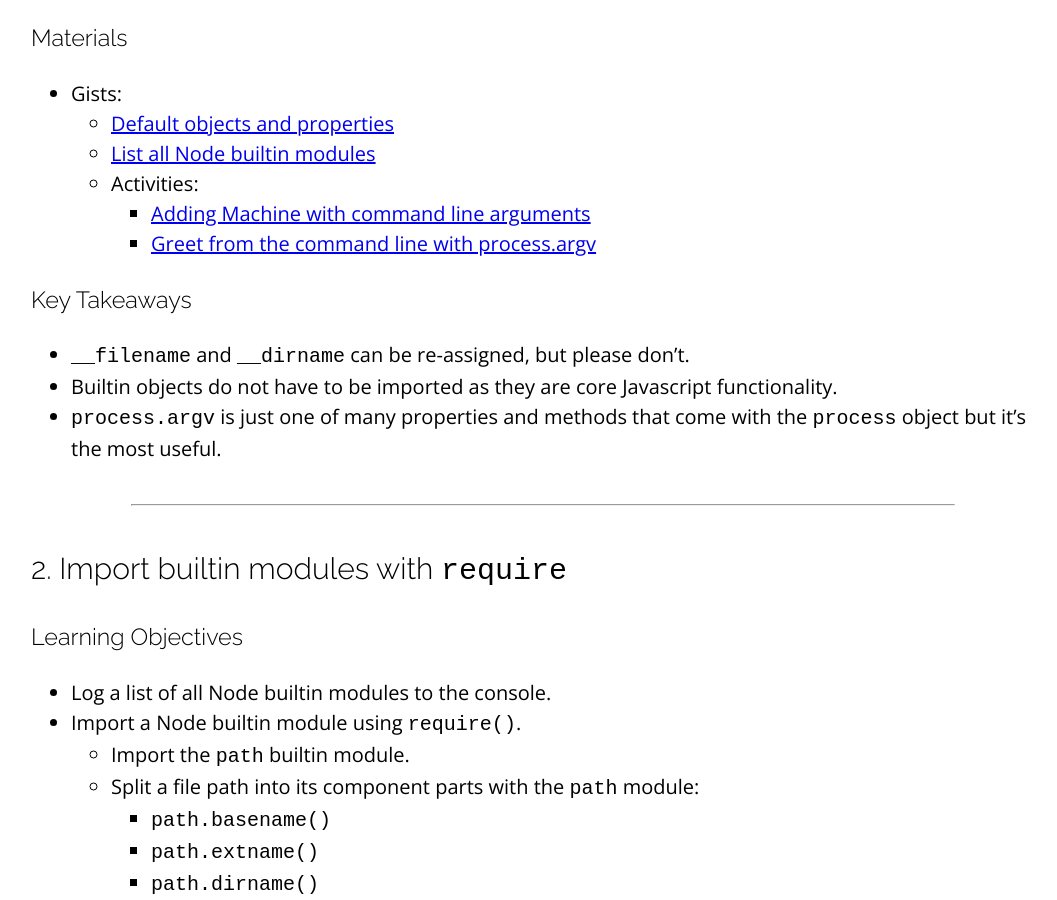
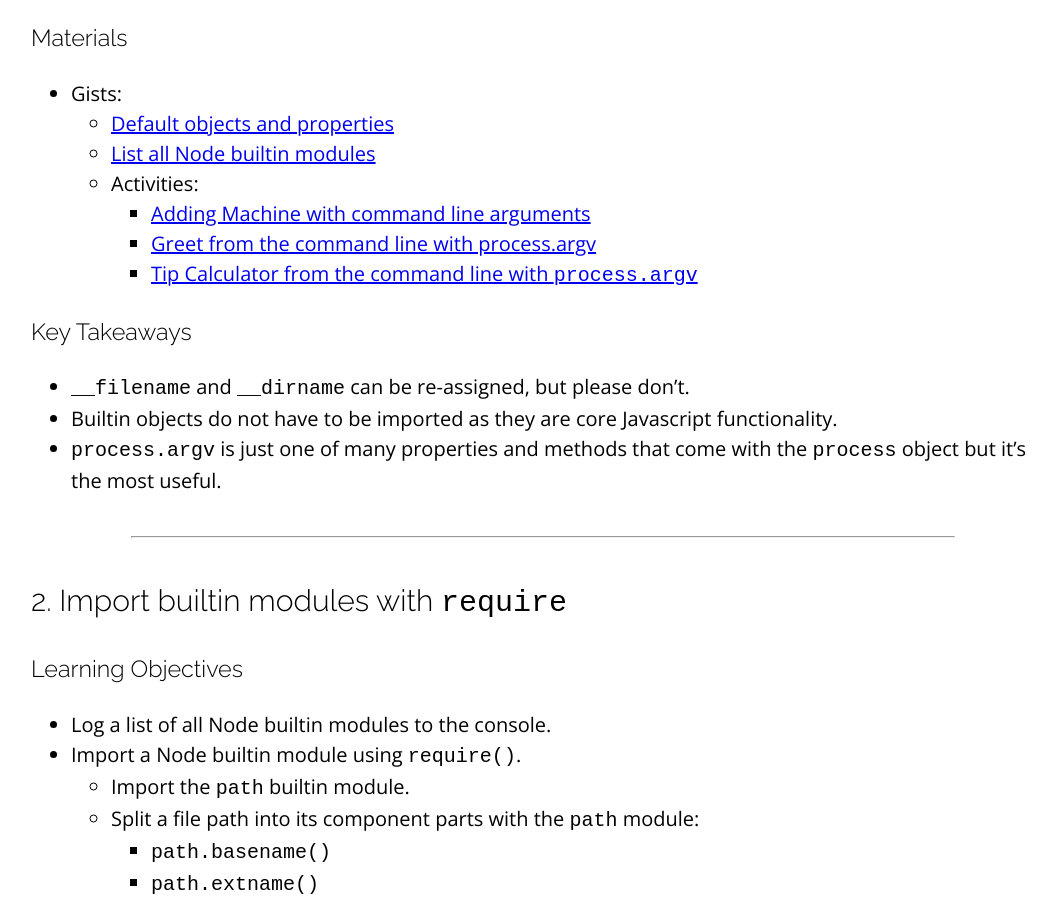
Before and after one commit to sait-wbdv/winter-2021, a Jekyll site: the page built from _posts/2021-03-08-node-modules.md, in a window 1280 px wide and 900 px high, scrolled down 1987 px. Shown: the whole window, without its empty margins (97-1154 px from the left). Built offline with Jekyll 4.4.1, drawn with Linux system fonts in a browser that asks for light colours; nearby versions of some CDN libraries.

```diff
--- a/_posts/2021-03-08-node-modules.md
+++ b/_posts/2021-03-08-node-modules.md
@@ -53,6 +53,7 @@ categories: cpnt262
   - Activities:
     - [Adding Machine with command line arguments](https://gist.github.com/acidtone/99208821b9d7fbdc5b04ae2ddd4d04bc)
     - [Greet from the command line with process.argv](https://gist.github.com/acidtone/4afa69e5521e4232ecf406cae79a0ad0)
+    - [Tip Calculator from the command line with `process.argv`](https://gist.github.com/acidtone/176e0755a3919f85d7faaea348abb383)
 
 ### Key Takeaways
 - `__filename` and `__dirname` can be re-assigned, but please don't.
```
